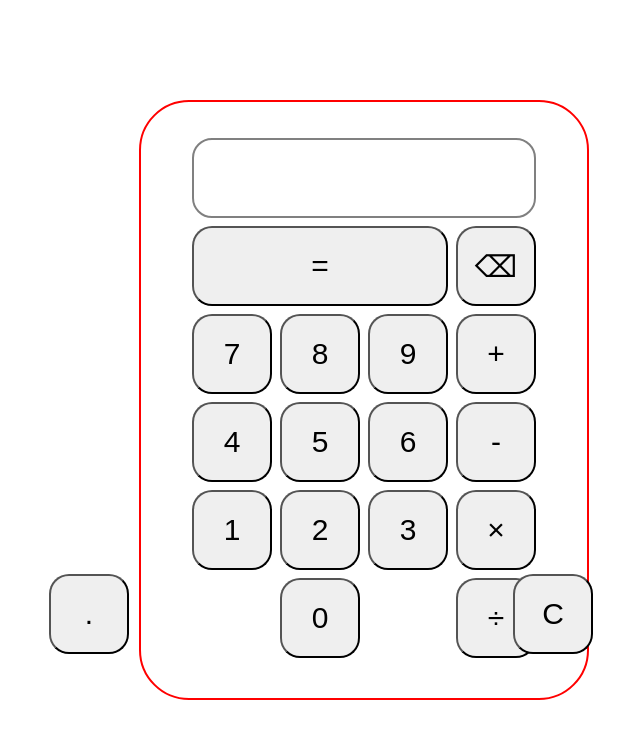
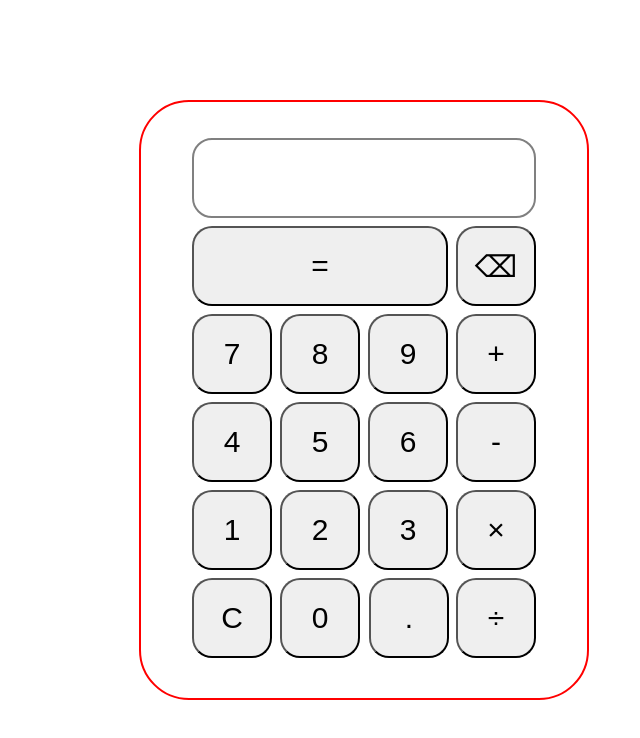
Before and after one commit to Zhyar-Ali/Calculator-Website, a plain HTML site: page index.html in a window 1280 px wide. Shown: the whole page, without its empty margins (276-916 px from the left). Drawn offline with Linux system fonts and the light colour scheme.

Commit message:
fix C & . position V2

```diff
--- a/styles.css
+++ b/styles.css
@@ -58,12 +58,10 @@ button{
     /* border: transparent; */
 }
 #decimal{
-    position: absolute;
-    bottom: 142px;
-    right: 871px;
+    margin-top: -84px;
+    margin-right: -86px;
 }
 #clear{
-    position: absolute;
-    bottom: 142px;
-    left: 785px;
+    margin-top: -84px;
+    margin-left: -260px;
 }
```
